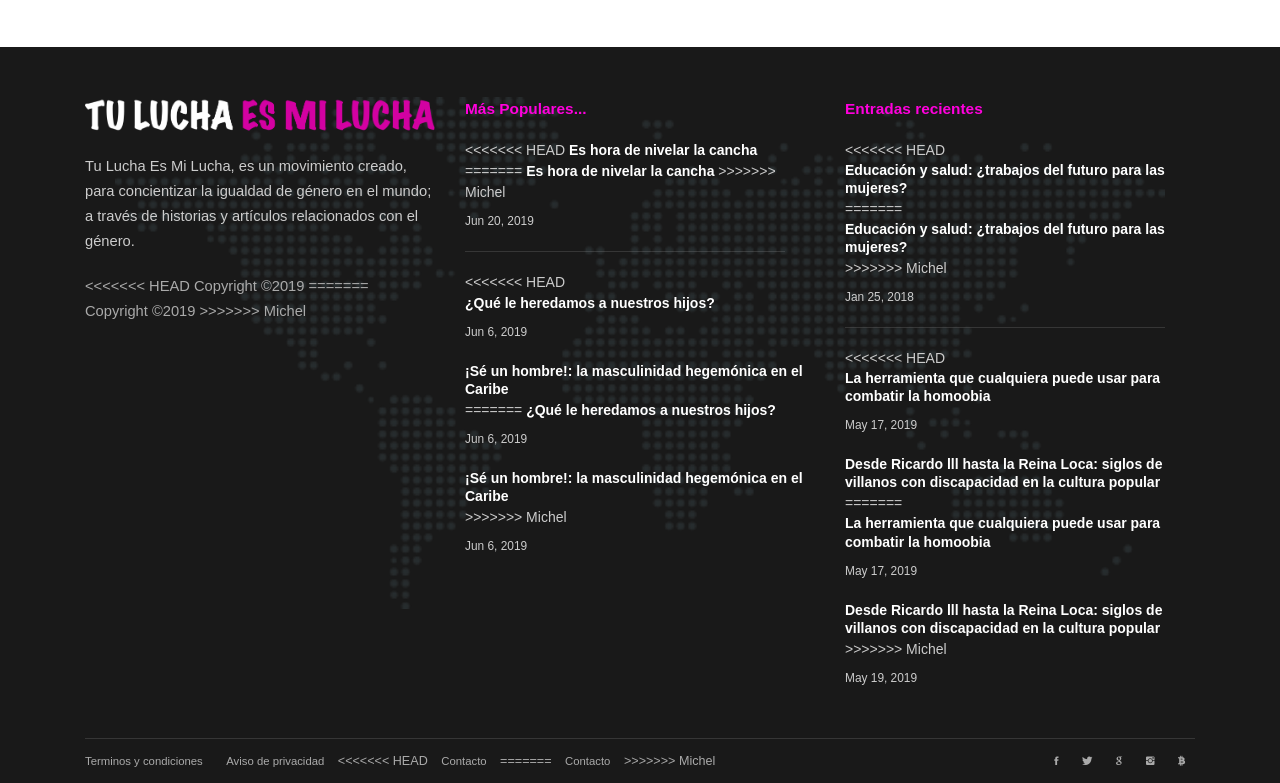
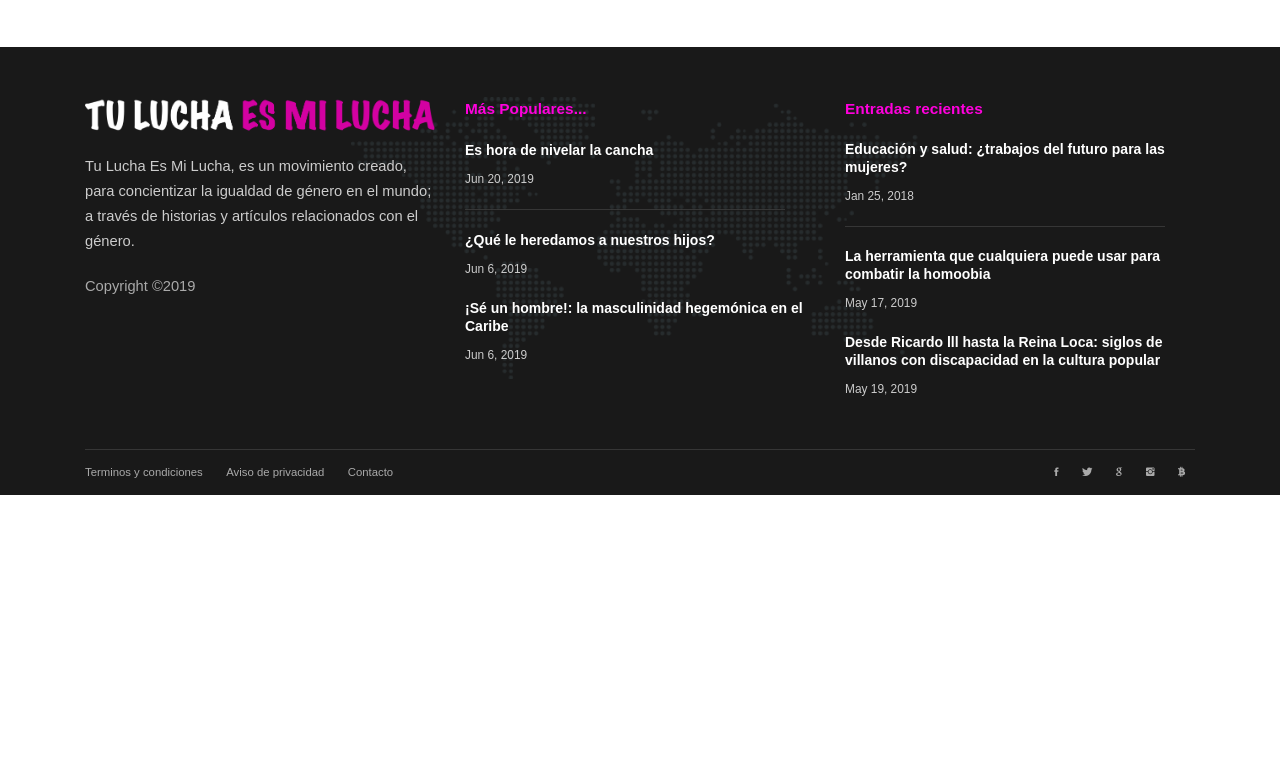
Before and after one commit to AgusQuintanar/TuLuchaEsMiLucha, a plain HTML site: page contacto.html in a window 1280 px wide. Shown: the part 570-1353 px from the top of the page. After the commit the page ends 1065 px from the top, so only its background shows below. Drawn offline with Linux system fonts and the light colour scheme; files whose address does not match are found by name; a web font is replaced by a local one.

Commit message:
Fixed bug in footers

```diff
--- a/contacto.html
+++ b/contacto.html
@@ -153,11 +153,7 @@
 							<a href="#"><img src="images/logo-white.png"></a>
 							<p class="mtb-20 color-ccc">Tu Lucha Es Mi Lucha, es un movimiento creado, para concientizar la igualdad de género en el mundo; a través de historias y artículos relacionados con el género.</p>
 							<p class="color-ash"><!-- Link back to Colorlib can't be removed. Template is licensed under CC BY 3.0. -->
-<<<<<<< HEAD
 					Copyright &copy;<script>document.write(new Date().getFullYear());</script>
-=======
-					Copyright &copy;<script>document.write(new Date().getFullYear());</script>
->>>>>>> Michel
 					</p>
 						</div><!-- mb-30 -->
 					</div><!-- col-md-4 -->
@@ -168,28 +164,16 @@
 
 							<h5 class="color-primary mb-20"><b>Más Populares...</b></h5>
 							<div class="mb-20">
-<<<<<<< HEAD
-								<a class="color-white" href="#"><b>Es hora de nivelar la cancha</b></a>
-=======
 								<a class="color-white" href="Blog/blog1.html"><b>Es hora de nivelar la cancha</b></a>
->>>>>>> Michel
 								<h6 class="mt-10">Jun 20, 2019</h6>
 							</div>
 							<div class="brdr-ash-1 opacty-2 mr-30"></div>
 							<div class="mt-20">
-<<<<<<< HEAD
-								<a class="color-white" href="#"><b>¿Qué le heredamos a nuestros hijos?</b></a>
-								<h6 class="mt-10">Jun 6, 2019</h6>
-							</div>
-							<div class="mt-20">
-									<a class="color-white" href="#"><b>¡Sé un hombre!: la masculinidad hegemónica en el Caribe</b></a>
-=======
 								<a class="color-white" href="Blog/blog2.html"><b>¿Qué le heredamos a nuestros hijos?</b></a>
 								<h6 class="mt-10">Jun 6, 2019</h6>
 							</div>
 							<div class="mt-20">
 									<a class="color-white" href="Blog/blog3.html"><b>¡Sé un hombre!: la masculinidad hegemónica en el Caribe</b></a>
->>>>>>> Michel
 									<h6 class="mt-10">Jun 6, 2019</h6>
 								</div>
 
@@ -202,28 +186,16 @@
 						<div class="mb-30">
 							<h5 class="color-primary mb-20"><b>Entradas recientes</b></h5>
 							<div class="mb-20">
-<<<<<<< HEAD
-								<a class="color-white" href="#"><b>Educación y salud: ¿trabajos del futuro para las mujeres?</b></a>
-=======
 								<a class="color-white" href="Blog/blog4.html"><b>Educación y salud: ¿trabajos del futuro para las mujeres?</b></a>
->>>>>>> Michel
 								<h6 class="mt-10">Jan 25, 2018</h6>
 							</div>
 							<div class="brdr-ash-1 opacty-2 mr-30"></div>
 							<div class="mt-20">
-<<<<<<< HEAD
-								<a class="color-white" href="#"><b>La herramienta que cualquiera puede usar para combatir la homoobia</b></a>
-								<h6 class="mt-10">May 17, 2019</h6>
-							</div>
-							<div class="mt-20">
-									<a class="color-white" href="#"><b>Desde Ricardo lll hasta la Reina Loca: siglos de villanos con discapacidad en la cultura popular</b></a>
-=======
 								<a class="color-white" href="Blog/blog5.html"><b>La herramienta que cualquiera puede usar para combatir la homoobia</b></a>
 								<h6 class="mt-10">May 17, 2019</h6>
 							</div>
 							<div class="mt-20">
 									<a class="color-white" href="Blog/blog6.html"><b>Desde Ricardo lll hasta la Reina Loca: siglos de villanos con discapacidad en la cultura popular</b></a>
->>>>>>> Michel
 									<h6 class="mt-10">May 19, 2019</h6>
 								</div>
 						</div><!-- mb-30 -->
@@ -239,11 +211,7 @@
 				<ul class="float-left float-sm-none list-a-plr-10 list-a-plr-sm-5 list-a-ptb-15 list-a-ptb-sm-10">
 					<li><a class="pl-0 pl-sm-10" href="#">Terminos y condiciones</a></li>
 					<li><a href="#">Aviso de privacidad</a></li>
-<<<<<<< HEAD
-					<li><a href="#">Contacto</a></li>
-=======
 					<li><a href="contacto.html">Contacto</a></li>
->>>>>>> Michel
 				</ul>
 				<ul class="float-right float-sm-none list-a-plr-10 list-a-plr-sm-5 list-a-ptb-15 list-a-ptb-sm-5">
 					<li><a class="pl-0 pl-sm-10" href="#"><i class="ion-social-facebook"></i></a></li>
```
Also changed, not shown: index.html (+0 -33 lines).
